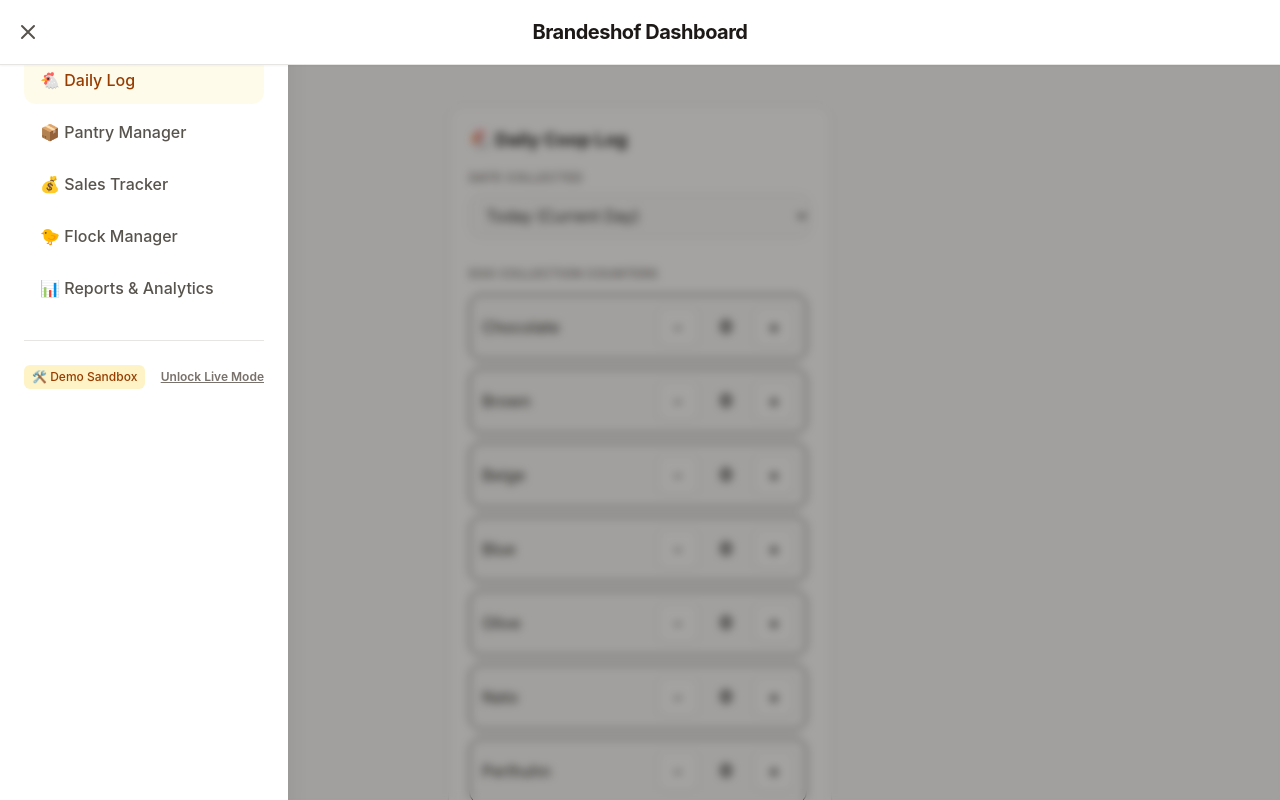
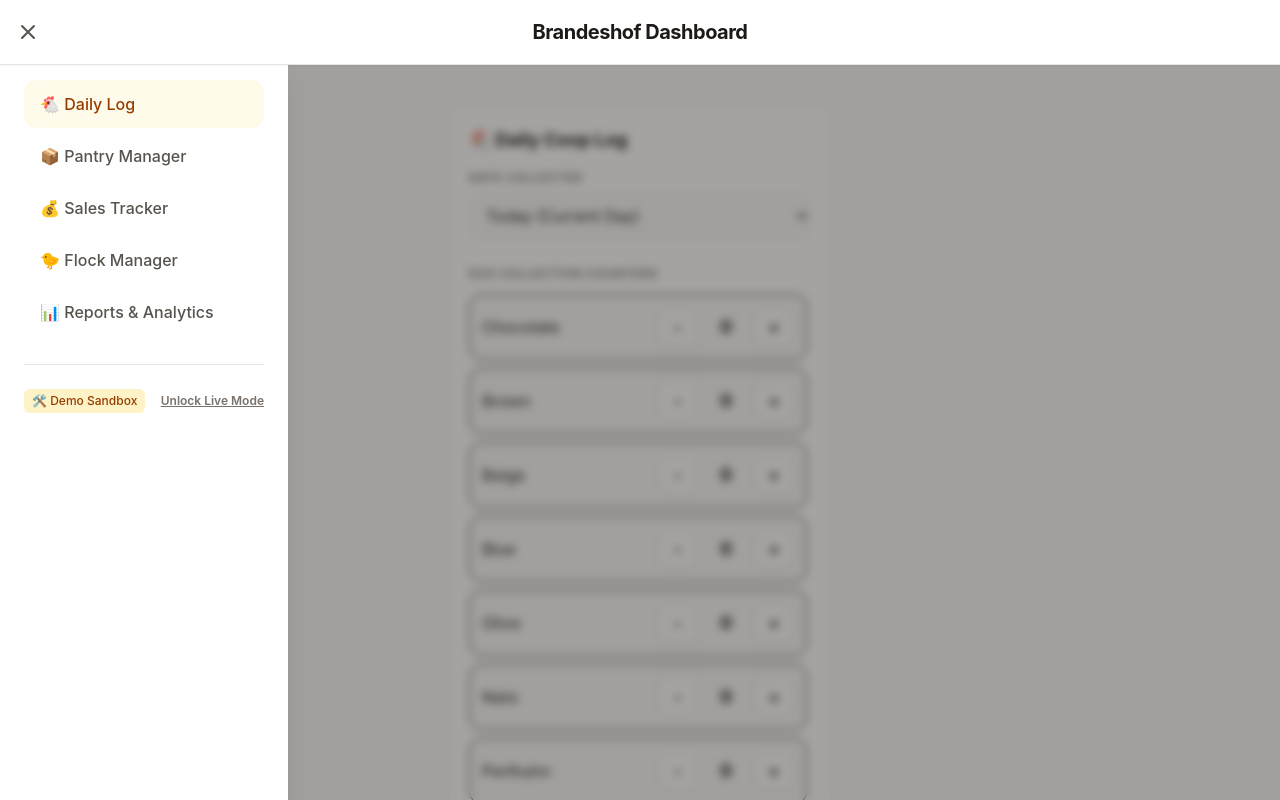
Before and after one commit to 19101990/the-coop-ledger, a React (Vite) app: page / in a window 1280 px wide. Both pictures are taken after a click on the button "Toggle menu". Shown: the top 800 px of the page. Built offline with nearby package versions, Linux system fonts and the light colour scheme; no server answers; the database is empty.

Commit message:
Fix styling for navigation and manual adjust

```diff
--- a/src/components/Navigation.tsx
+++ b/src/components/Navigation.tsx
@@ -161,8 +161,7 @@ export function SidebarMenu({ activeTab, setActiveTab, setIsMenuOpen }: SidebarM
         className="fixed inset-0 bg-stone-900/40 backdrop-blur-xs"
         onClick={() => setIsMenuOpen(false)}
       />
-      <nav className="relative w-72 max-w-xs bg-white h-full shadow-xl flex flex-col p-6 animate-fade-in">
-        <h2 className="text-xs font-semibold text-stone-400 uppercase tracking-wider mb-4">Farm Navigation</h2>
+      <nav className="relative w-72 max-w-xs bg-white h-full shadow-xl flex flex-col p-6 mt-14 animate-fade-in">
         <div className="space-y-1">
 
           {menuItems.map((item) => (
--- a/src/components/PantryManager.tsx
+++ b/src/components/PantryManager.tsx
@@ -158,7 +158,7 @@ export default function PantryManager() {
               )}
             </div>
 
-            <div className="grid grid-cols-3 gap-3">
+            <div className="grid grid-cols-1 gap-3">
               <div>
                 <label className="block text-xs font-medium text-stone-700 mb-1">For Sale Boxes</label>
                 <input
```
